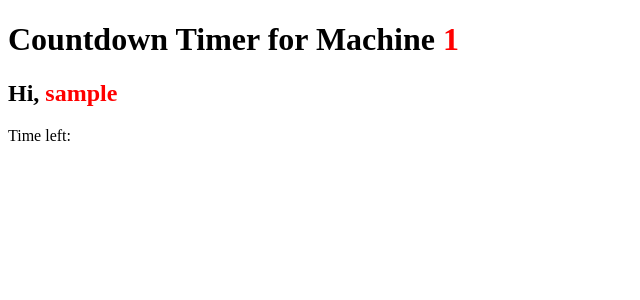
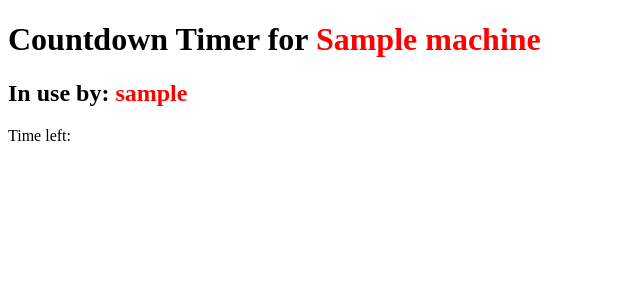
Before and after one commit to ENG4000-Team-A/capstone-project, a Django app: template project/ConsoleTracker/ConsoleTrackerApp/templates/countdown.html in a window 1280 px wide. Shown: the top 300 px of the page, without its empty margins (0-640 px from the left). Run offline with Django 3.2, Linux system fonts and the light colour scheme; tables that the repository leaves empty hold one stand-in row (values such as "Sample post"); the template is opened without the code that fills it: values that come from a table or form of the project are taken from there, most other values are stand-ins (such as "Sample title", 1, 10 or a date in 2020).

Commit message:
id for timer page
Added URL mapping for each machine page. I used this guide as a template: https://developer.mozilla.org/en-US/docs/Learn/Server-side/Django/Generic_views#book_detail_page

```diff
--- a/project/ConsoleTracker/ConsoleTracker/urls.py
+++ b/project/ConsoleTracker/ConsoleTracker/urls.py
@@ -21,6 +21,6 @@
 
 urlpatterns = [
     path('admin/', admin.site.urls),
-    path('timer/', views.timer, name = 'timer'),
+    path('timer/<int:id>', views.timer, name = 'timer'),
     path('machines/', views.machines.as_view(), name='machines'),
 ] + static(settings.STATIC_URL, document_root=settings.STATIC_ROOT)
--- a/project/ConsoleTracker/ConsoleTrackerApp/templates/countdown.html
+++ b/project/ConsoleTracker/ConsoleTrackerApp/templates/countdown.html
@@ -16,8 +16,8 @@
       var count = (Date.now() /1000 );
       startCountdown("timer",count + timer);
     </script>
-  <h1>Countdown Timer for Machine <strong style="color: red;">{{ Machine_ID }}</strong></h1>
-  <h2>Hi, <strong style="color: red;">{{ username }}</strong></h2>
+  <h1>Countdown Timer for <strong style="color: red;">{{ machine.name }}</strong></h1>
+  <h2>In use by: <strong style="color: red;">{{ username }}</strong></h2>
   <div>
     <p>Time left: <strong style="color: red;" id="timer"></strong></p>
   </div>
--- a/project/ConsoleTracker/ConsoleTrackerApp/views.py
+++ b/project/ConsoleTracker/ConsoleTrackerApp/views.py
@@ -1,15 +1,17 @@
 from django.shortcuts import render
+from django.shortcuts import get_object_or_404
 from django.http import HttpResponse
 from django.views.generic.list import ListView
 from .models import Machine
 
 # Create your views here.
 
-def timer(request):
+def timer(request, id):
 	username = 'User12345'
 	timeLeft = 3000
 	Machine_ID = 1
-	return render(request, "countdown.html", {"username": username, "Machine_ID": Machine_ID, "timeLeft": timeLeft})
+	machine = get_object_or_404(Machine, id=id)
+	return render(request, "countdown.html", {"machine": machine, "username": username, "Machine_ID": Machine_ID, "timeLeft": timeLeft})
 
 class machines(ListView):
 	model = Machine
```
